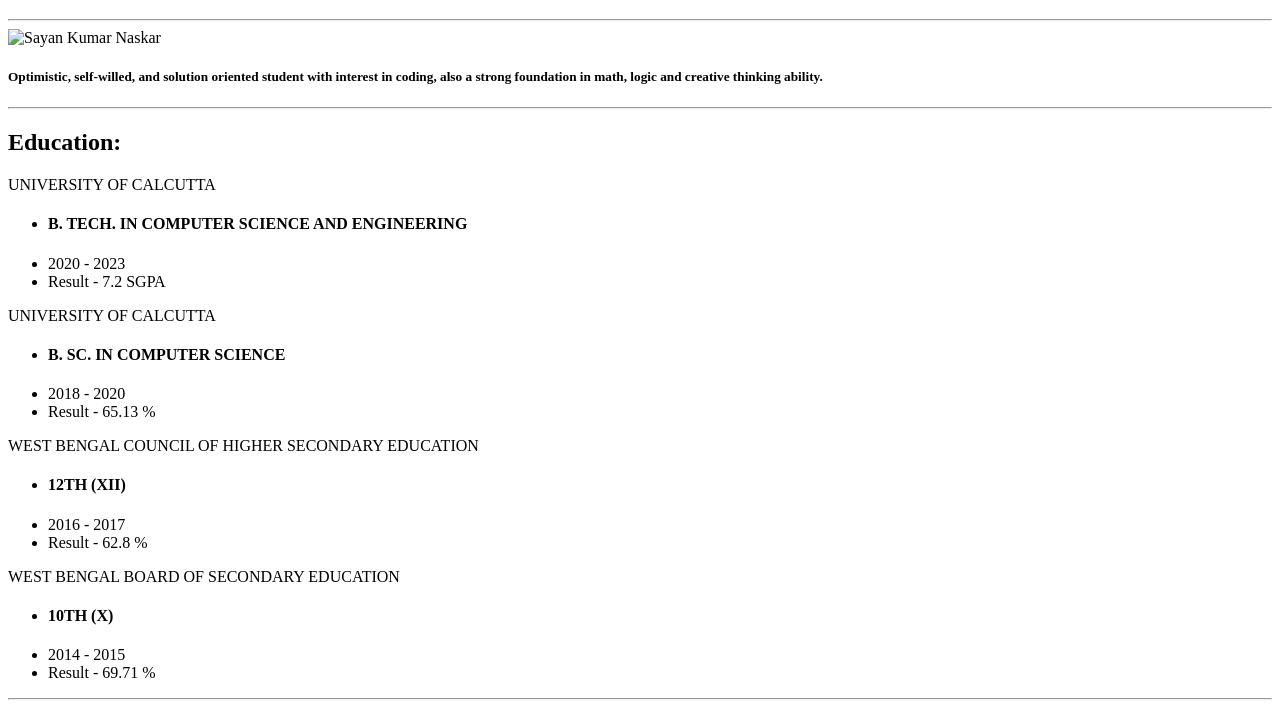
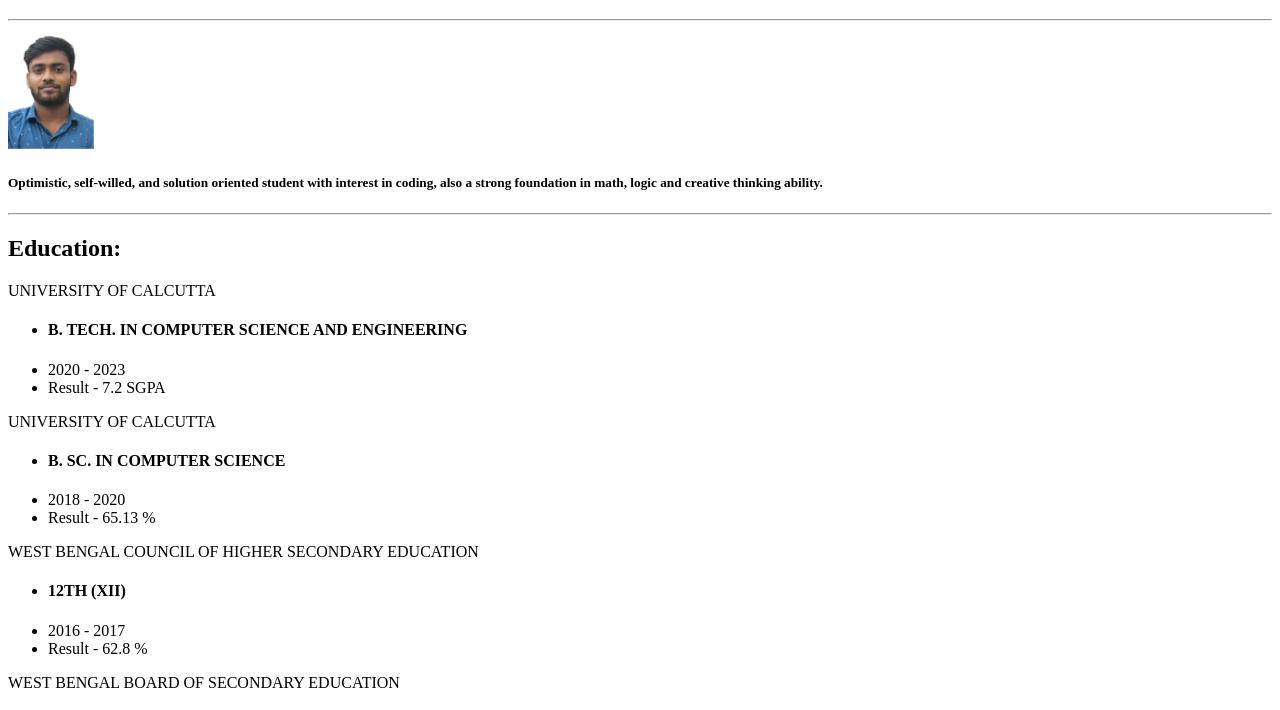
Before and after one commit to sayankr1999/htlm-portfolio-sayan, a plain HTML site: page public/resume.html in a window 1280 px wide. Shown: the part 61-771 px from the top of the page. Drawn offline with Linux system fonts and the light colour scheme.

Commit message:
resume.html

```diff
--- a/public/resume.html
+++ b/public/resume.html
@@ -10,7 +10,7 @@
 <body>
     <p><h1>Sayan Kumar Naskar</h1></p>
     <hr>
-    <img src="../assets/images/My image sayan.jpeg" height="120" alt="Sayan Kumar Naskar">
+    <img src="./My image sayan.jpeg" height="120" alt="Sayan Kumar Naskar">
     <p>
         <h5>Optimistic, self-willed, and solution oriented student with interest in coding, also a
         strong foundation in math, logic and creative thinking ability.</h5>
```
